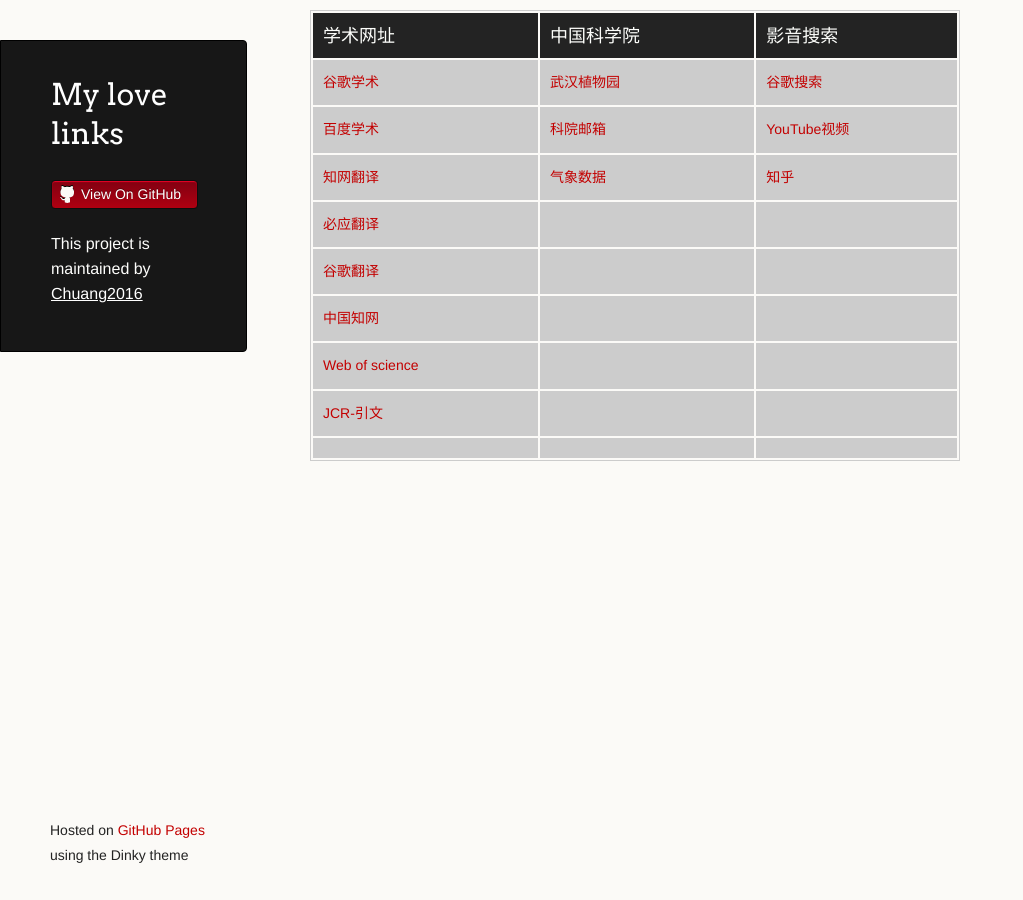
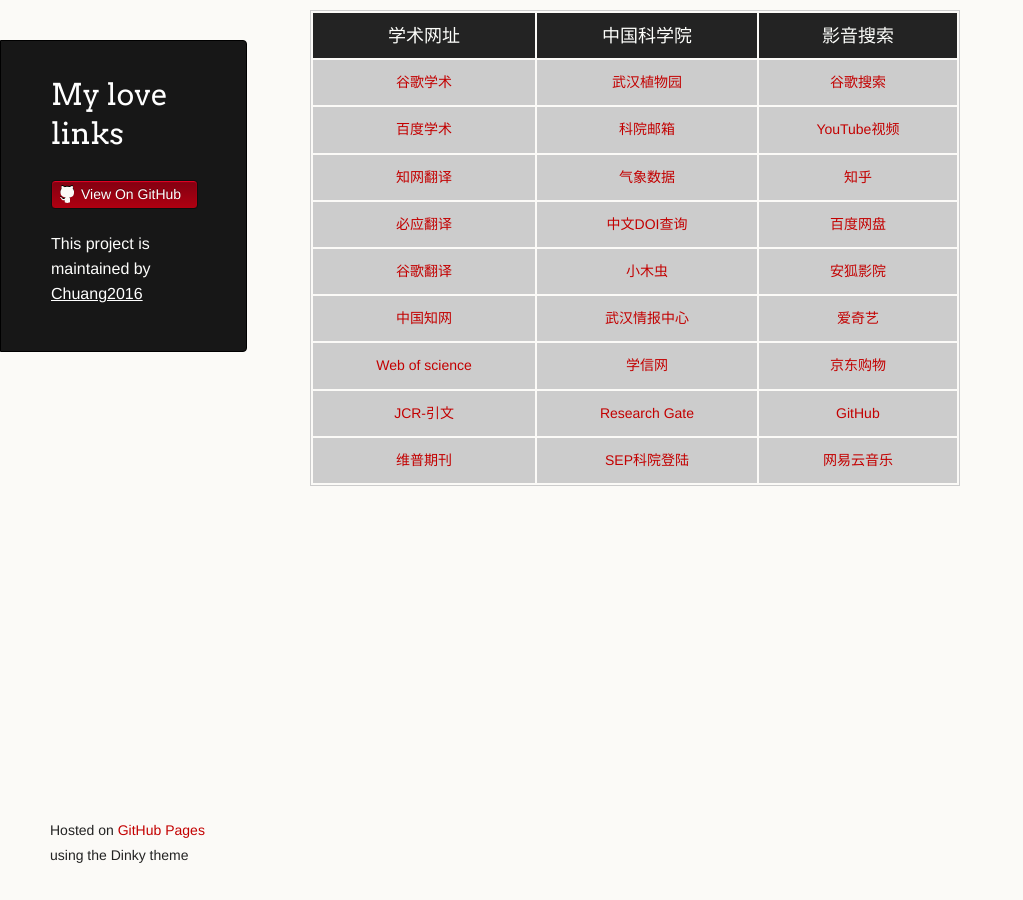
Before and after one commit to Chuang2016/test2, a Jekyll site: the page built from index.md, in a window 1280 px wide. Shown: the whole page, without its empty margins (0-1023 px from the left). Built offline with Jekyll 4.4.1, drawn with Linux system fonts in a browser that asks for light colours; the repository's description, which GitHub fills in, is left out.

Commit message:
add dinky

```diff
--- a/index.md
+++ b/index.md
@@ -5,13 +5,13 @@ layout: default
 
 
 | 学术网址        | 中国科学院          | 影音搜索 |
-|:-------------|:------------------|:------|
+|:-------------:|:------------------:|:------:|
 | [谷歌学术](https://scholar.google.ca/)           | [武汉植物园](http://www.whiob.ac.cn/) | [谷歌搜索](https://www.google.ca/)  |
 | [百度学术](http://xueshu.baidu.com/) | [科院邮箱](https://mail.cstnet.cn/coremail/)   | [YouTube视频](https://www.youtube.com/)  |
 | [知网翻译](http://dict.cnki.net/)           | [气象数据](http://data.cma.cn/)      | [知乎](https://www.zhihu.com/)  |
-| [必应翻译](https://cn.bing.com/dict/)           | []() | []()  |
-| [谷歌翻译](https://translate.google.cn/)          | []() | []()  |
-| [中国知网](http://www.cnki.net/)          | []() | []()  |
-| [Web of science](http://apps.webofknowledge.com/UA_GeneralSearch_input.do?product=UA&search_mode=GeneralSearch&SID=6DtPN5iQ6LOSElbNtwe&preferencesSaved=)          | []() | []()  |
-| [JCR-引文](http://jcr.incites.thomsonreuters.com/JCRLandingPageAction.action)          | []() | []()  |
-| []()          | []() | []()  |
+| [必应翻译](https://cn.bing.com/dict/)           | [中文DOI查询](http://www.chinadoi.cn/portal/index.htm) | [百度网盘](https://pan.baidu.com/disk/home?#/all?path=%2F&vmode=list)  |
+| [谷歌翻译](https://translate.google.cn/)          | [小木虫](http://muchong.com/bbs/index.php) | [安狐影院](http://ibahu.com/)  |
+| [中国知网](http://www.cnki.net/)          | [武汉情报中心](http://resource.whlib.ac.cn:8081/getMessageData.jspx) | [爱奇艺](http://www.iqiyi.com/)  |
+| [Web of science](http://apps.webofknowledge.com/UA_GeneralSearch_input.do?product=UA&search_mode=GeneralSearch&SID=6DtPN5iQ6LOSElbNtwe&preferencesSaved=)          | [学信网](http://www.chsi.com.cn/) | [京东购物](https://www.jd.com)  |
+| [JCR-引文](http://jcr.incites.thomsonreuters.com/JCRLandingPageAction.action)          | [Research Gate](https://www.researchgate.net/home) | [GitHub](https://github.com/Chuang2016)  |
+| [维普期刊](http://159.226.100.28/)          | [SEP科院登陆](http://sep.ucas.ac.cn/) | [网易云音乐](http://music.163.com/#/discover/toplist?id=3778678)  |
```
